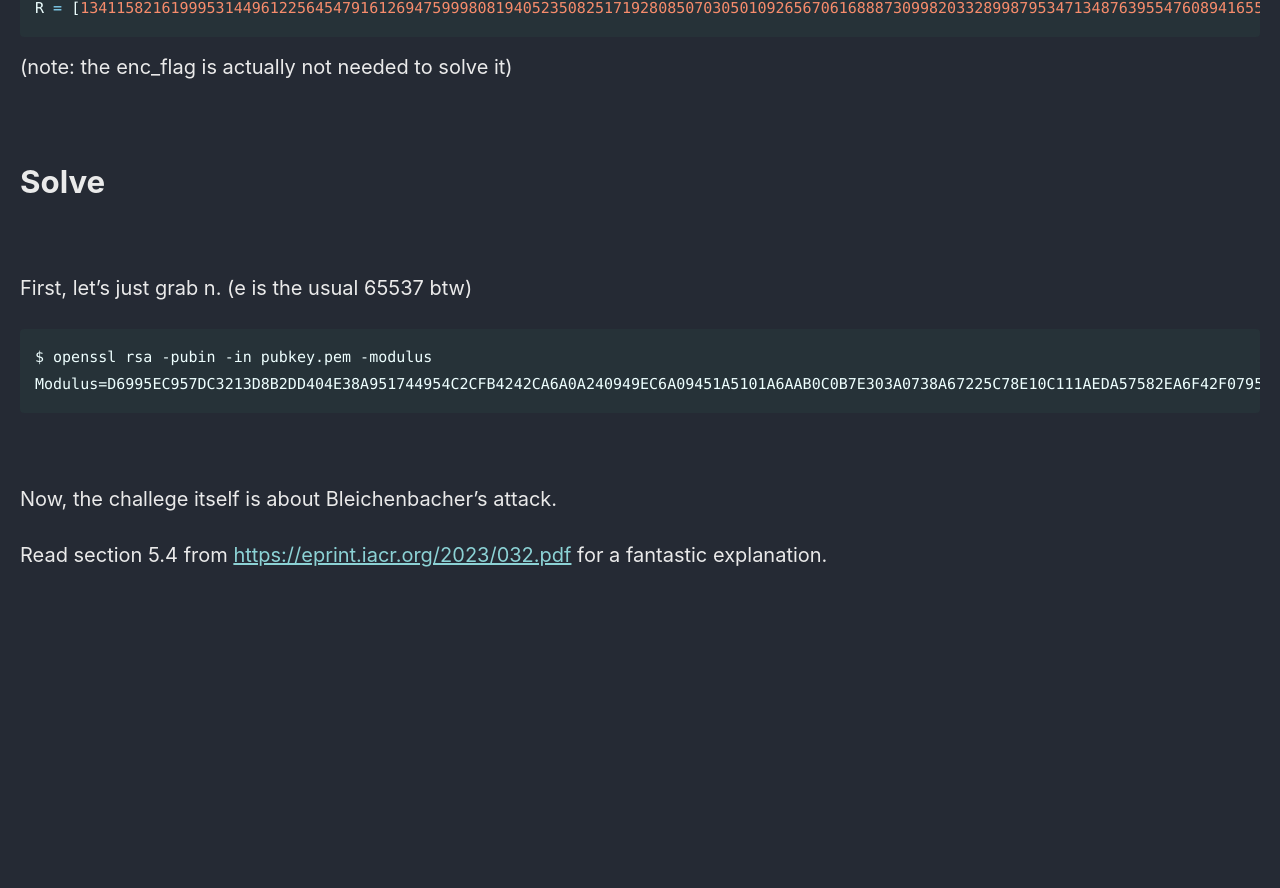
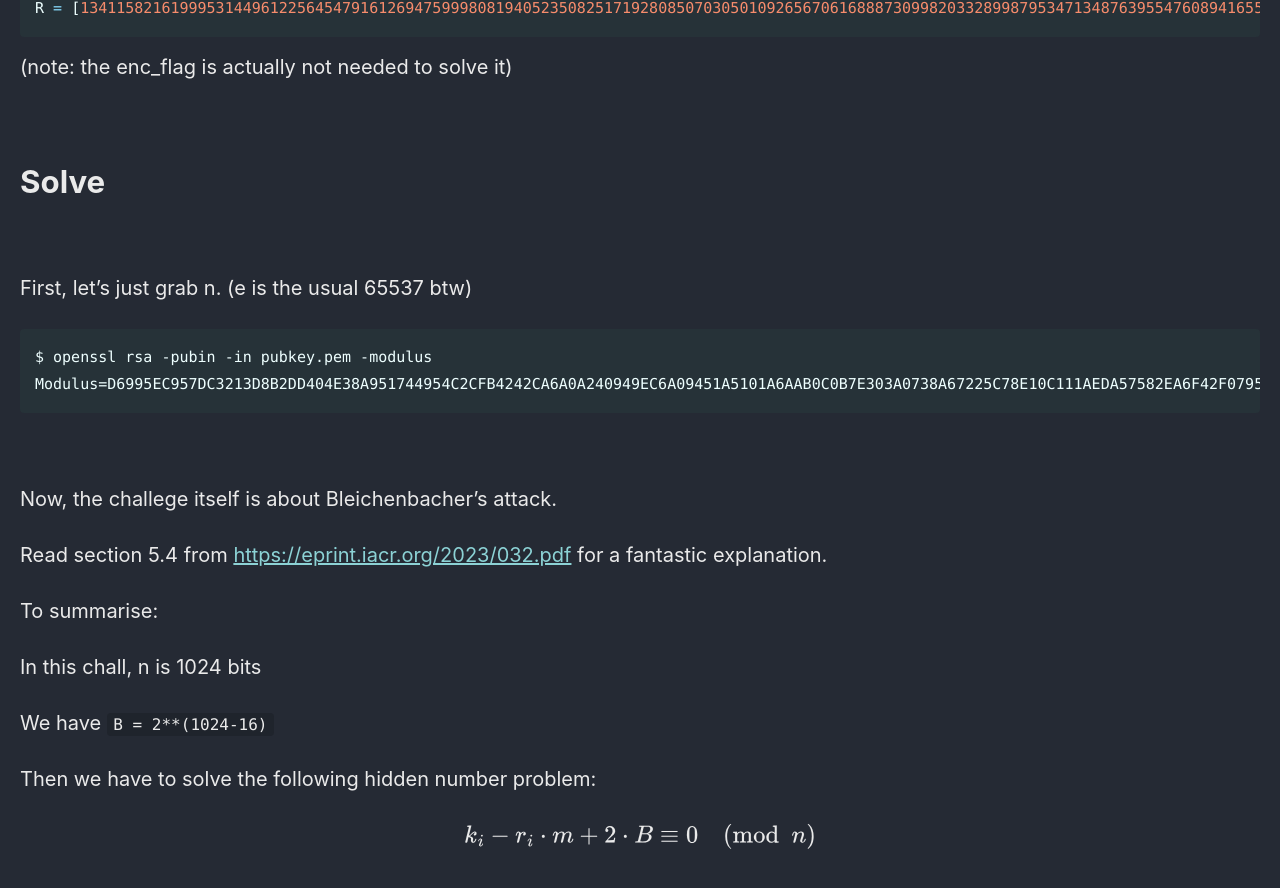
Before and after one commit to Connor-McCartney/Connor-McCartney.github.io, a Jekyll site: the page built from _pages/cryptography/rsa/Verilicious-HTBCyberApocalypseCTF2025 .md, in a window 1280 px wide and 900 px high, scrolled down 1532 px. Shown: the top 888 px of the window. Built offline with Jekyll 4.4.1, drawn with Linux system fonts in a browser that asks for light colours; cached includes are drawn as plain includes; before the commit the page ends 2158 px from its top, so only the background shows below that.

Commit message:
Update Verilicious-HTBCyberApocalypseCTF2025 .md

```diff
--- a/_pages/cryptography/rsa/Verilicious-HTBCyberApocalypseCTF2025 .md
+++ b/_pages/cryptography/rsa/Verilicious-HTBCyberApocalypseCTF2025 .md
@@ -84,3 +84,13 @@ Modulus=D6995EC957DC3213D8B2DD404E38A951744954C2CFB4242CA6A0A240949EC6A09451A510
 Now, the challege itself is about Bleichenbacher’s attack.
 
 Read section 5.4 from <https://eprint.iacr.org/2023/032.pdf> for a fantastic explanation.
+
+To summarise:
+
+In this chall, n is 1024 bits
+
+We have `B = 2**(1024-16)`
+
+Then we have to solve the following hidden number problem:
+
+$$k_i - r_i \cdot m + 2 \cdot B \equiv 0 \pmod n$$
```
